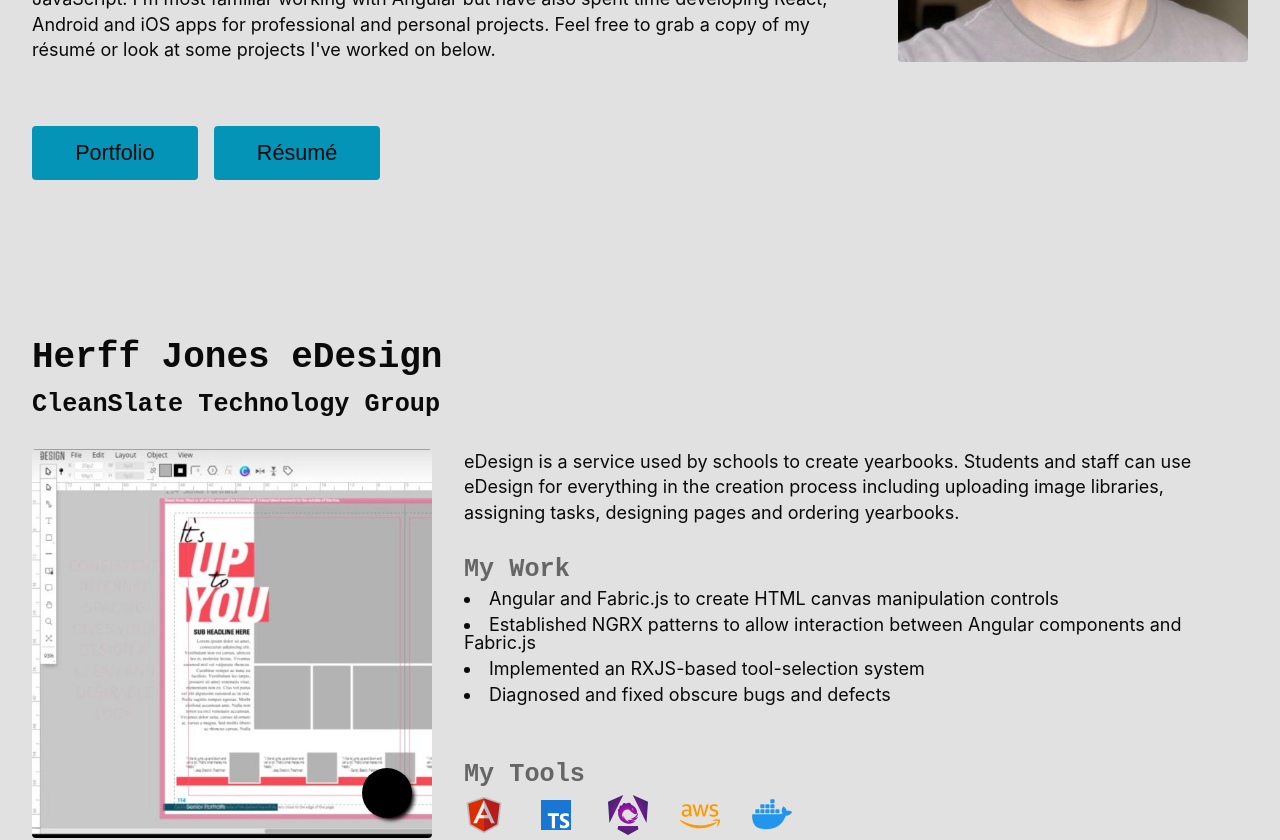
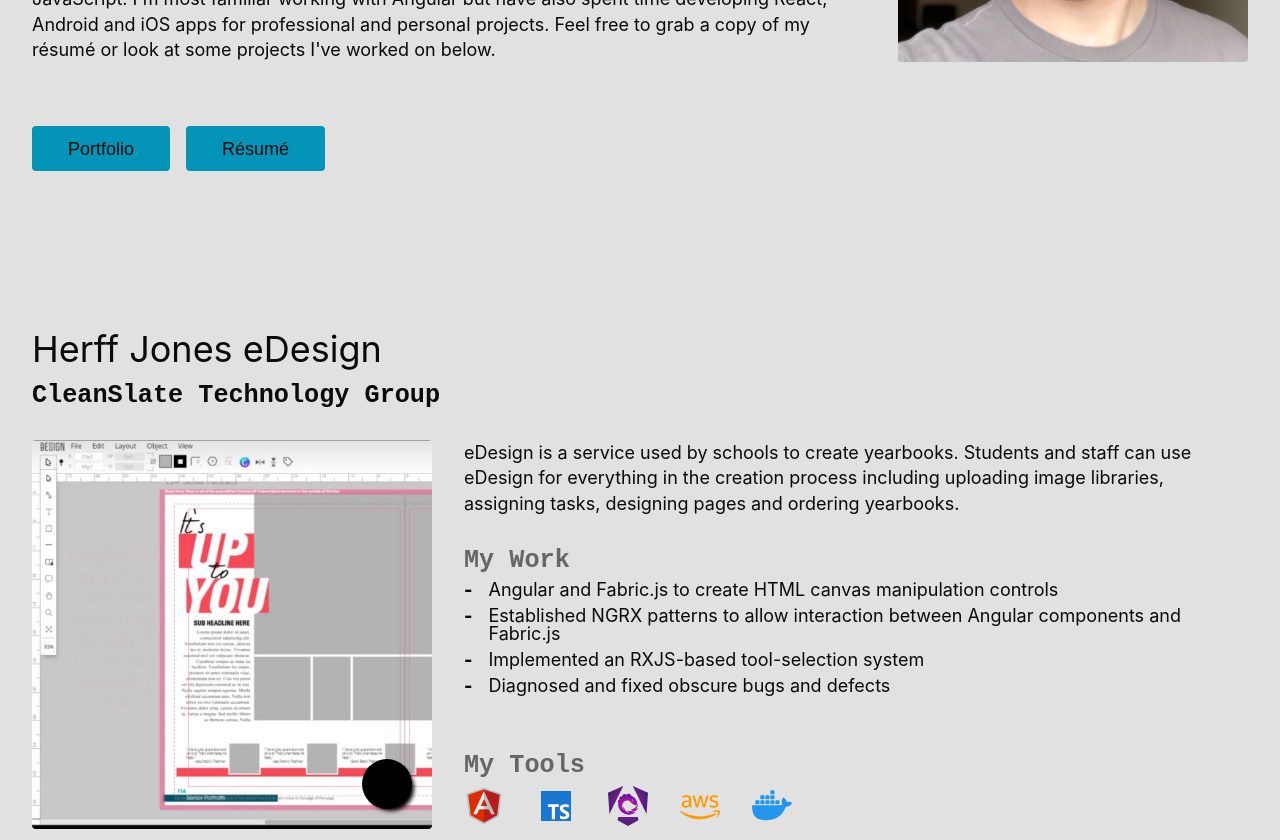
Before and after one commit to scoottrick/my-website, a Vue app: page / in a window 1280 px wide. Shown: the part 400-1240 px from the top of the page. Built offline with nearby package versions, Linux system fonts and the light colour scheme; some icons are missing.

Commit message:
Made actually good layout changes.

```diff
--- a/package.json
+++ b/package.json
@@ -5,6 +5,7 @@
     "type": "module",
     "scripts": {
         "dev": "vite",
+        "dev:host": "vite --host",
         "build": "vite build",
         "preview": "vite preview",
         "lint": "eslint . --ext .vue,.js,.jsx,.cjs,.mjs --fix --ignore-path .gitignore",
--- a/src/assets/main.css
+++ b/src/assets/main.css
@@ -3,7 +3,7 @@
 
 #app {
     margin: auto;
-    padding: 2rem 2rem 20vh;
+    padding: 2rem 2rem 10vh;
     max-width: 1440px;
 }
 
@@ -38,15 +38,15 @@
 }
 
 h1 {
-    font-size: 2em;
+    font-size: 1.4em;
 }
 
 h2 {
-    font-size: 1.6em;
+    font-size: 1em;
 }
 
 h3 {
-    font-size: 1.4em;
+    font-size: 1em;
 }
 
 p {
@@ -58,3 +58,22 @@
     font-family: 'Courier New', Courier, monospace;
     font-weight: 700;
 }
+
+@media screen and (min-width: 720px) {
+    h1 {
+        font-size: 2em;
+    }
+
+    h2 {
+        font-size: 1.6em;
+    }
+
+    h3 {
+        font-size: 1.4em;
+    }
+
+    p {
+        font-size: 1em;
+        line-height: 1.4;
+    }
+}
--- a/src/components/IntroSection.vue
+++ b/src/components/IntroSection.vue
@@ -87,6 +87,9 @@
     font-size: 1.4em;
     margin-bottom: 2rem;
 }
+.header button {
+    font-size: 1em;
+}
 .header {
     --image-size: 350px;
     display: grid;
--- a/src/components/ProjectView.vue
+++ b/src/components/ProjectView.vue
@@ -6,7 +6,7 @@
 </script>
 <template>
     <div class="heading">
-        <h1 class="mono">{{ project.name }}</h1>
+        <h1>{{ project.name }}</h1>
         <h2 class="mono" v-if="project.group">{{ project.group }}</h2>
     </div>
     <div class="project">
@@ -22,7 +22,8 @@
                 <h3 class="mono">My Work</h3>
                 <ul v-if="project.roles.length">
                     <li v-for="(role, i) in project.roles" :key="i">
-                        {{ role }}
+                        <span class="dash">-</span>
+                        <span>{{ role }}</span>
                     </li>
                 </ul>
             </div>
@@ -70,7 +71,17 @@
     display: flex;
     flex-direction: column;
     gap: 0.5rem;
-    list-style-type: disc;
+    list-style-type: none;
+}
+
+.roles li {
+    display: flex;
+    flex-direction: row;
+}
+
+li .dash {
+    padding-right: 1rem;
+    font-weight: 800;
 }
 
 .thumb img {
@@ -101,12 +112,12 @@
     flex-direction: row;
     flex-wrap: wrap;
     justify-content: start;
-    gap: 1em;
+    gap: 0.5em;
     list-style: none;
 }
 
 .techs img {
-    --size: 40px;
+    --size: 35px;
     width: var(--size);
     height: var(--size);
 }
@@ -119,8 +130,14 @@
     .roles ul {
         list-style-position: inside;
     }
+}
+
+@media screen and (min-width: 1020px) {
     .techs ul {
         gap: 2rem;
     }
+    .techs img {
+        --size: 40px;
+    }
 }
 </style>
```
Also changed, not shown: 1 other file (tests, documents, lock files or other folders).
